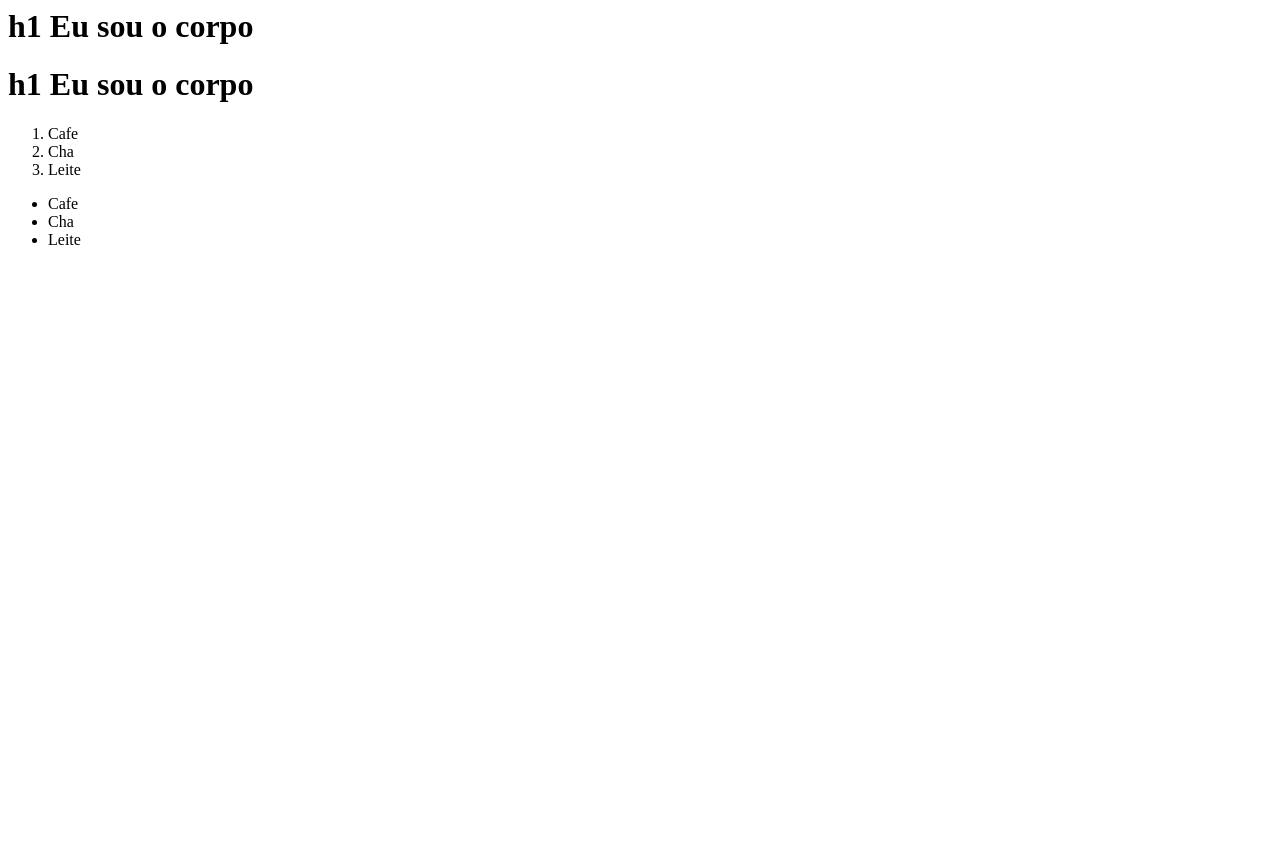
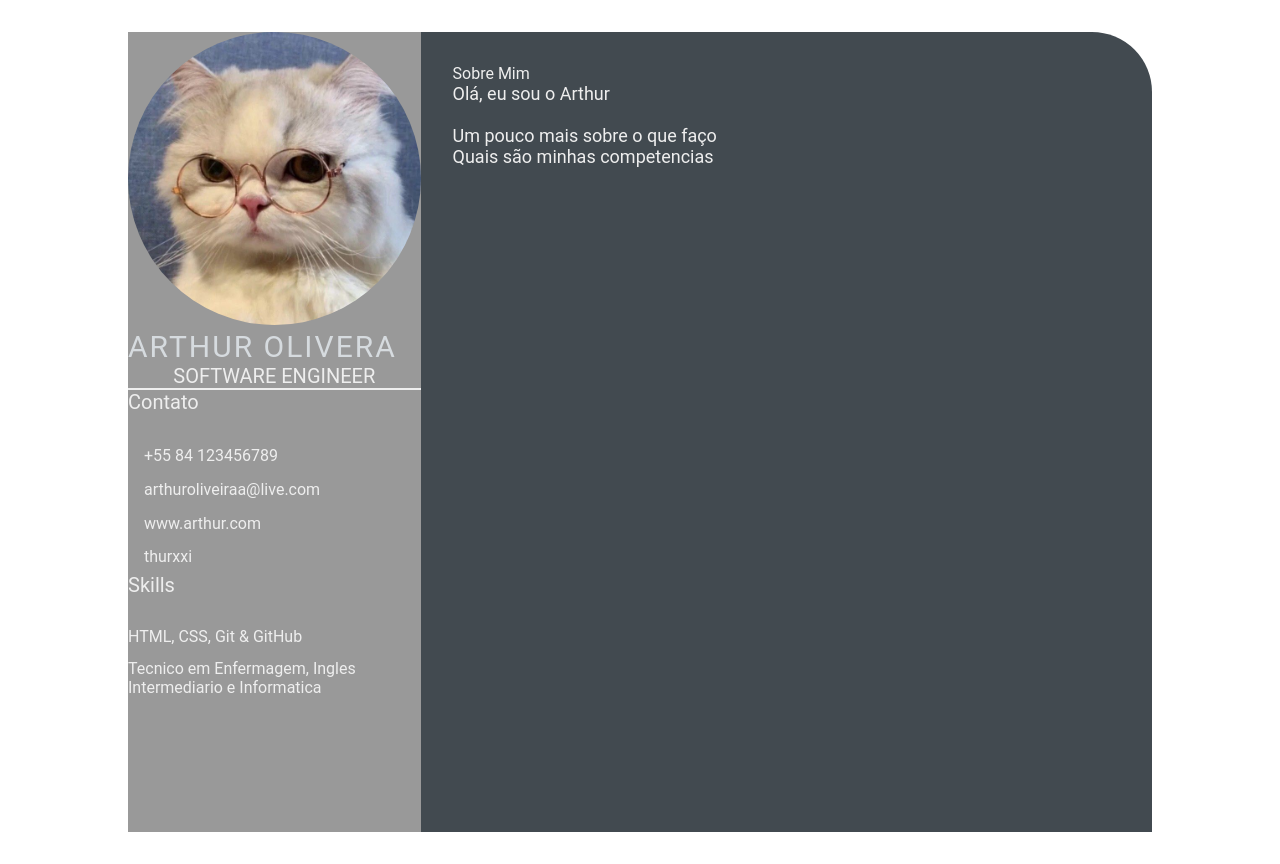
Before and after one commit to thurxxi/devweekgit.github.io, a plain HTML site: page index.html in a window 1280 px wide. Before the commit the page ends 800 px from the top, so only its background shows below. Drawn offline with Linux system fonts and the light colour scheme.

Commit message:
feature: add index.html (#2)

```diff
--- a/index.html
+++ b/index.html
@@ -1,21 +1,58 @@
-<html>
-    <head>
-        <title>
-            Olá, eu sou a cabeça
-        </title>
-    </head>
-    <body>
-        <h1>h1 Eu sou o corpo</h1>
-        <h1>h1 Eu sou o corpo</h1>
-    </body>
-    <ol>
-        <li>Cafe</li>
-        <li>Cha</li>
-        <li>Leite</li>
-    </ol>
-    <ul>
-        <li>Cafe</li>
-        <li>Cha</li>
-        <li>Leite</li>
-    </ul>
+<!DOCTYPE html>
+<html lang="en">
+<head>
+    <meta charset="UTF-8">
+    <meta http-equiv="X-UA-Compatible" content="IE=edge">
+    <meta name="viewport" content="width=device-width, initial-scale=1.0">
+    <title>Arthur Anvtunes CV</title>
+
+    <link rel="stylesheet" href="style.css">
+
+</head>
+<body>
+    <main class="resume-contents">
+        <section class="left-section">
+            <section class="left-section-content">
+                <div class="profile">
+                    <img class="profile-image" src="img/profile-image.jpg" alt="Profile image">
+                    <p class="name">Arthur Olivera</p>
+                    <p class="profession">Software Engineer</p>
+                </div>
+                <div class="contact-info">
+                    <p class="left-title">Contato</p>
+                    <ul>
+                        <li><i class="fa fa-phone"></i>+55 84 123456789</li>
+                        <li><i class="fa fa-envelope"></i>arthuroliveiraa@live.com</li>
+                        <li><i class="fa fa-globe"></i>www.arthur.com</li>
+                        <li><i class="fa fa-github"></i>thurxxi</li>
+                    </ul>
+                </div>
+                <div class="skills">
+                    <p class="left-title">Skills</p>
+                    <ul>
+                        <li><p>HTML, CSS, Git & GitHub</p></li>
+                        <li><p>Tecnico em Enfermagem, Ingles Intermediario e Informatica</p></li>
+                    </ul>
+                </div>
+            </section>
+            </section>
+            <section class="right-section">
+                <div class="right-section-contents">
+                    <section class="about gap">
+                        <div class="right-title">Sobre Mim</div>
+                        <p class="about-me-contents">
+                            Olá, eu sou o Arthur<br>
+                            <br> Um pouco mais sobre o que faço
+                            <br> Quais são minhas competencias
+                        </p>
+
+                </div>
+            </section>
+
+
+        </section>
+
+
+    </main>
+</body>
 </html>
--- /dev/null
+++ b/style.css
@@ -0,0 +1,103 @@
+* {
+    margin: 0;
+    padding: 0;
+    box-sizing: border-box;
+    list-style: none;
+    font-family: 'Roboto', sans-serif;
+}
+
+.resume-contents {
+    min-height: 100vh;
+    width: 80%;
+    margin: 2rem auto;
+    display: grid;
+    grid-template-columns: repeat(7, 1fr);
+}
+
+.left-section {
+    grid-column: span 2;
+    height: 100%;
+    background-color: #999999;
+}
+
+.right-section {
+    grid-column: span 5;
+    height: 100%;
+    background-color: #424a50;
+    border-radius: 0px 60px 0px 0px;
+}
+
+.left-section-contents{
+    padding: 2rem 2rem;
+}
+
+.profile {
+    width: 100%;
+    border-bottom: 2px solid #eeeeee;
+}
+
+.profile .profile-image {
+    width: 100%;
+    border-radius: 100%;
+}
+
+.name {
+    color: #D6DBDF;
+    font-size: 30px;
+    letter-spacing: 2px;
+    text-transform: uppercase;
+}
+
+.profession {
+    color: #eeeeee;
+    font-size: 20px;
+    text-transform: uppercase;
+    text-align: center;
+}
+
+/* .contact-info { border-bottom: 2px solid #1B2631; } */
+.left-title {
+    color: #eeeeee;
+    font-size: 20px;
+}
+
+.contact-info ul {
+    padding-top: 1.5rem;
+}
+
+.contact-info ul li,
+.references ul li {
+    padding: .4rem 0;
+    color: #eeeeee;
+}
+
+.contact-info ul li i,
+.references ul li i {
+    padding-right: 1rem;
+    font-size: 18px;
+    color: #eeeeee;
+}
+
+.skills ul {
+    padding-top: 1.5rem;
+}
+.skills ul li p {
+    padding: .4rem 0;
+    color: #eeeeee;
+}
+
+.right-section-contents {
+    padding: 2rem 2rem;
+}
+
+.right-title {
+    color: #eeeeee;
+}
+
+.gap {
+    padding-bottom: 2rem;
+}
+.about-me-contents {
+    font-size: 18px;
+    color: #eeeeee;
+}
```
Also changed, not shown: img/profile-image.jpg (added).
